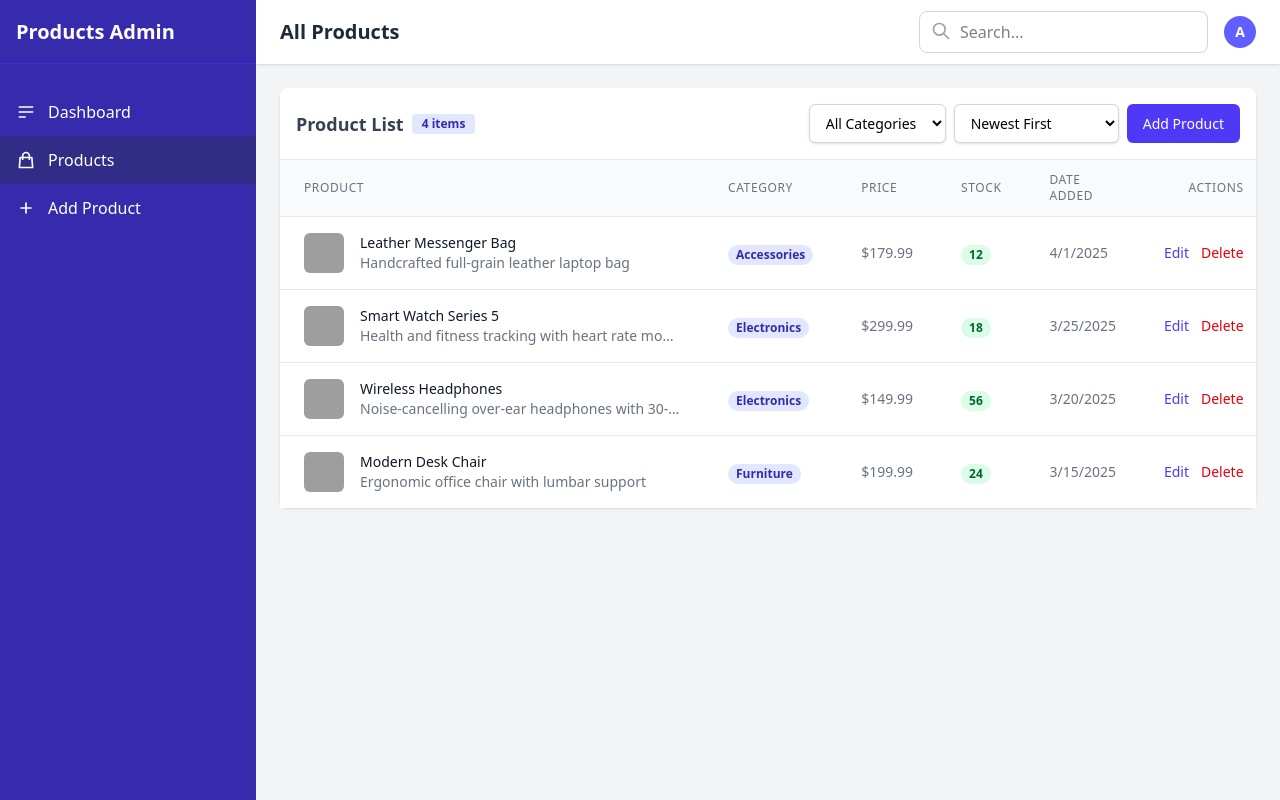
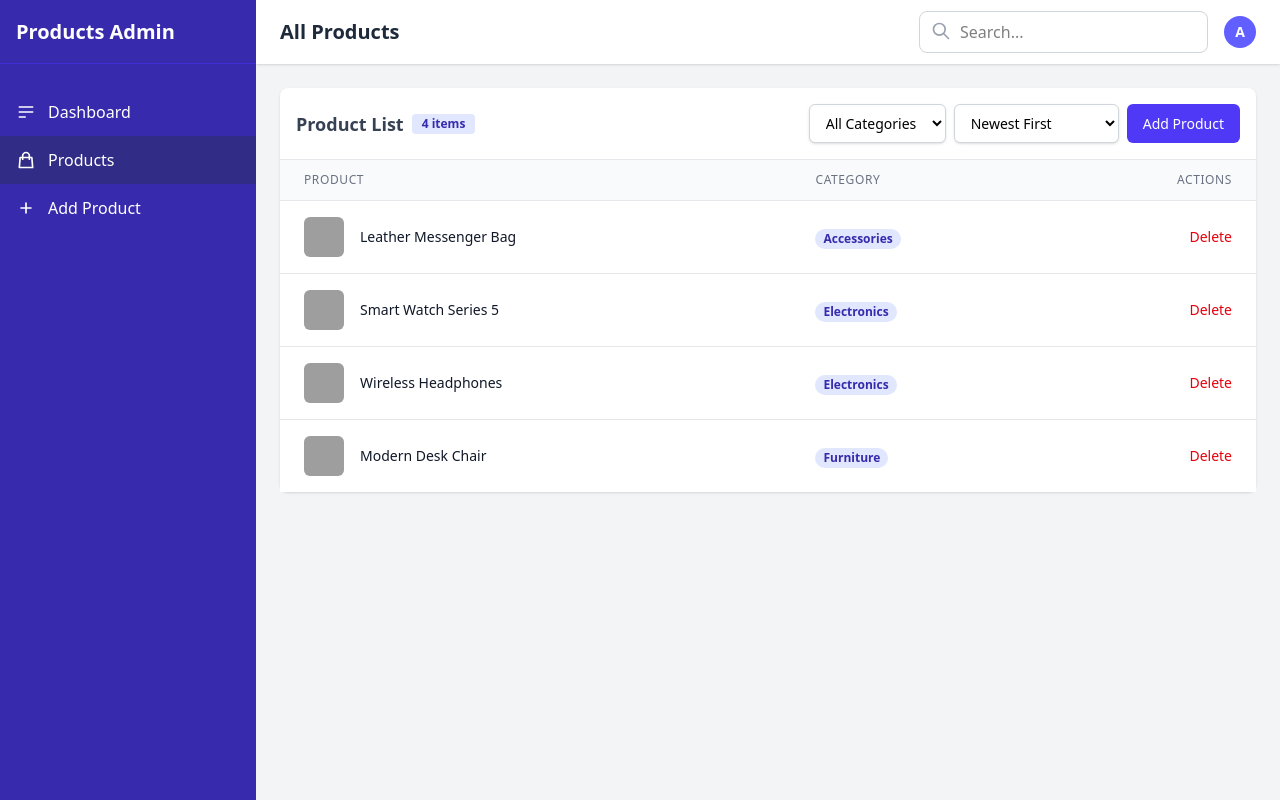
Before and after one commit to Vansh1379/Jewellery-Commerce, a React (Vite) app in the folder Frontend/: page /admin in a window 1280 px wide. Both pictures are taken after a click on the element "Products". Built offline with nearby package versions, Linux system fonts and the light colour scheme; grey boxes are pictures that could not be loaded.

Commit message:
Added changes

```diff
--- a/Frontend/src/components/Admin Pannel/ProductTable.tsx
+++ b/Frontend/src/components/Admin Pannel/ProductTable.tsx
@@ -25,24 +25,7 @@ const ProductTable: FC<ProductTableProps> = ({ products, onDeleteProduct }) => {
               >
                 Category
               </th>
-              <th
-                scope="col"
-                className="px-6 py-3 text-left text-xs font-medium text-gray-500 uppercase tracking-wider"
-              >
-                Price
-              </th>
-              <th
-                scope="col"
-                className="px-6 py-3 text-left text-xs font-medium text-gray-500 uppercase tracking-wider"
-              >
-                Stock
-              </th>
-              <th
-                scope="col"
-                className="px-6 py-3 text-left text-xs font-medium text-gray-500 uppercase tracking-wider"
-              >
-                Date Added
-              </th>
+
               <th
                 scope="col"
                 className="px-6 py-3 text-right text-xs font-medium text-gray-500 uppercase tracking-wider"
@@ -67,9 +50,6 @@ const ProductTable: FC<ProductTableProps> = ({ products, onDeleteProduct }) => {
                       <div className="text-sm font-medium text-gray-900">
                         {product.name}
                       </div>
-                      <div className="text-sm text-gray-500 max-w-xs truncate">
-                        {product.description}
-                      </div>
                     </div>
                   </div>
                 </td>
@@ -78,27 +58,7 @@ const ProductTable: FC<ProductTableProps> = ({ products, onDeleteProduct }) => {
                     {product.category}
                   </span>
                 </td>
-                <td className="px-6 py-4 whitespace-nowrap text-sm text-gray-500">
-                  ${product.price.toFixed(2)}
-                </td>
-                <td className="px-6 py-4 whitespace-nowrap">
-                  <span
-                    className={`px-2 inline-flex text-xs leading-5 font-semibold rounded-full ${
-                      product.stock < 10
-                        ? "bg-red-100 text-red-800"
-                        : "bg-green-100 text-green-800"
-                    }`}
-                  >
-                    {product.stock}
-                  </span>
-                </td>
-                <td className="px-6 py-4 whitespace-nowrap text-sm text-gray-500">
-                  {new Date(product.createdAt).toLocaleDateString()}
-                </td>
                 <td className="px-6 py-4 whitespace-nowrap text-right text-sm font-medium">
-                  <button className="text-indigo-600 hover:text-indigo-900 mr-3">
-                    Edit
-                  </button>
                   <button
                     className="text-red-600 hover:text-red-900"
                     onClick={() => onDeleteProduct(product.id)}
--- a/Frontend/src/components/Admin Pannel/RecentProductsTable.tsx
+++ b/Frontend/src/components/Admin Pannel/RecentProductsTable.tsx
@@ -20,15 +20,6 @@ const RecentProductsTable: FC<RecentProductsTableProps> = ({
             </th>
             <th className="px-6 py-3 text-left text-xs font-medium text-gray-500 uppercase tracking-wider">
               Category
-            </th>
-            <th className="px-6 py-3 text-left text-xs font-medium text-gray-500 uppercase tracking-wider">
-              Price
-            </th>
-            <th className="px-6 py-3 text-left text-xs font-medium text-gray-500 uppercase tracking-wider">
-              Stock
-            </th>
-            <th className="px-6 py-3 text-left text-xs font-medium text-gray-500 uppercase tracking-wider">
-              Date Added
             </th>
           </tr>
         </thead>
@@ -56,23 +47,6 @@ const RecentProductsTable: FC<RecentProductsTableProps> = ({
                   {product.category}
                 </span>
               </td>
-              <td className="px-6 py-4 whitespace-nowrap text-sm text-gray-500">
-                ${product.price.toFixed(2)}
-              </td>
-              <td className="px-6 py-4 whitespace-nowrap">
-                <span
-                  className={`px-2 inline-flex text-xs leading-5 font-semibold rounded-full ${
-                    product.stock < 10
-                      ? "bg-red-100 text-red-800"
-                      : "bg-green-100 text-green-800"
-                  }`}
-                >
-                  {product.stock}
-                </span>
-              </td>
-              <td className="px-6 py-4 whitespace-nowrap text-sm text-gray-500">
-                {new Date(product.createdAt).toLocaleDateString()}
-              </td>
             </tr>
           ))}
         </tbody>
```
